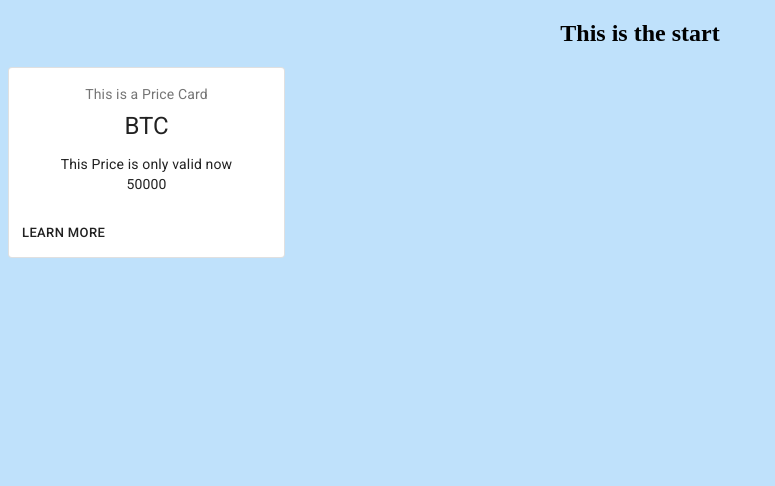
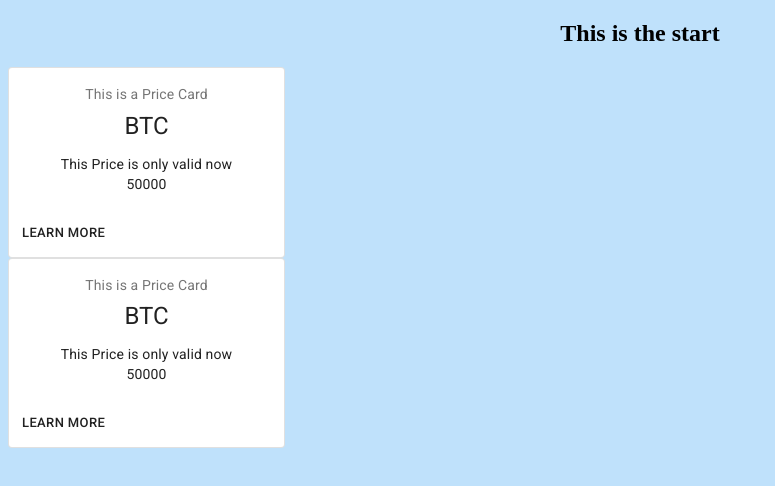
Before and after one commit to ajanes780/blockchain, a React (Create React App) app: page / in a window 1280 px wide. Shown: the top 486 px of the page, without its empty margins (0-775 px from the left). Built offline with nearby package versions, Linux system fonts and the light colour scheme; no server answers.

Commit message:
add eth card

```diff
--- a/src/App.css
+++ b/src/App.css
@@ -1,7 +1,8 @@
 .App {
   text-align: center;
+  justify-content: center;
 }
-/*
+
 .App-logo {
   height: 40vmin;
   pointer-events: none;
@@ -27,12 +28,3 @@
 .App-link {
   color: #61dafb;
 }
-
-@keyframes App-logo-spin {
-  from {
-    transform: rotate(0deg);
-  }
-  to {
-    transform: rotate(360deg);
-  }
-} */
--- a/src/App.jsx
+++ b/src/App.jsx
@@ -1,6 +1,7 @@
 import "./App.css";
 import React from "react";
-import SimpleCard from "./simpleCard";
+import SimpleCard from "./simpleCardBTC";
+import SimpleCardEth from "./simplecardETH";
 // i want to render the coin prices here  maybe in a LIST first
 function App(props) {
   console.log("props", props);
@@ -9,6 +10,7 @@ function App(props) {
     <div className="App">
       <h2> This is the start </h2>
       <SimpleCard />
+      <SimpleCardEth />
     </div>
   );
 }
--- /dev/null
+++ b/src/simplecardETH.jsx
@@ -0,0 +1,70 @@
+import React, { useState, useEffect } from "react";
+import axios from "axios";
+import { makeStyles } from "@material-ui/core/styles";
+import Card from "@material-ui/core/Card";
+import CardActions from "@material-ui/core/CardActions";
+import CardContent from "@material-ui/core/CardContent";
+import Button from "@material-ui/core/Button";
+import Typography from "@material-ui/core/Typography";
+
+const useStyles = makeStyles({
+  root: {
+    minWidth: 275,
+    maxWidth: 100,
+  },
+  bullet: {
+    display: "inline-block",
+    margin: "0 2px",
+    transform: "scale(0.8)",
+  },
+  title: {
+    fontSize: 14,
+  },
+  pos: {
+    marginBottom: 12,
+  },
+});
+
+export default function SimpleCardEth() {
+  const classes = useStyles();
+  const bull = <span className={classes.bullet}>•</span>;
+
+  const [coinPrice, setCoinPrice] = useState({ base: "BTC", amount: "50000" });
+
+  // this will be a axios call to get all the price data
+  useEffect(() => {
+    return axios
+      .get("https://api.coinbase.com/v2/prices/ETH-USD/buy")
+      .then((res) => {
+        setCoinPrice(res.data.data);
+      });
+  }, []);
+
+  return (
+    <Card className={classes.root} variant="outlined">
+      <CardContent>
+        <Typography
+          className={classes.title}
+          color="textSecondary"
+          gutterBottom
+        >
+          This is a Price Card
+        </Typography>
+        <Typography variant="h5" component="h2">
+          {coinPrice.base}
+        </Typography>
+        <Typography className={classes.pos} color="textSecondary">
+          {/* adjective */}
+        </Typography>
+        <Typography variant="body2" component="p">
+          This Price is only valid now
+          <br />
+          {coinPrice.amount}
+        </Typography>
+      </CardContent>
+      <CardActions>
+        <Button size="small">Learn More</Button>
+      </CardActions>
+    </Card>
+  );
+}
```
Also changed, not shown: src/simpleCardBTC.jsx (renamed from src/simpleCard.jsx).
